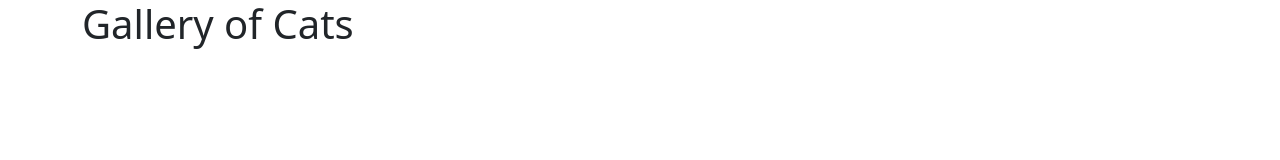
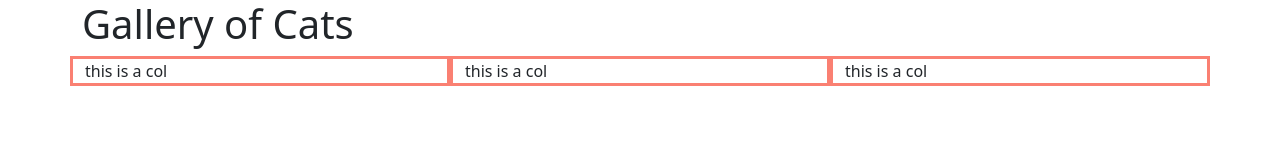
Before and after one commit to rmccrear/capstone-template-level-1, a plain HTML site: page gallery.html in a window 1280 px wide. Drawn offline with nearby package versions, Linux system fonts and the light colour scheme.

Commit message:
create cols in gallery

```diff
--- a/gallery.html
+++ b/gallery.html
@@ -5,11 +5,25 @@
     <meta name="viewport" content="width=device-width, initial-scale=1.0">
     <title>Gallery</title>
     <link href="https://cdn.jsdelivr.net/npm/bootstrap@5.3.3/dist/css/bootstrap.min.css" rel="stylesheet" integrity="sha384-QWTKZyjpPEjISv5WaRU9OFeRpok6YctnYmDr5pNlyT2bRjXh0JMhjY6hW+ALEwIH" crossorigin="anonymous">
+    <link rel="stylesheet" href="style.css">
 </head>
 <body>
     <div class="container">
         <h1>Gallery of Cats</h1>
     </div>
+    <main class="container">
+        <div class="row">
+            <div class="col my-col">
+                this is a col
+            </div>
+            <div class="col my-col">
+                this is a col
+            </div>
+            <div class="col my-col">
+                this is a col
+            </div>
+        </div>
+    </main>
 
     <script src="https://cdn.jsdelivr.net/npm/bootstrap@5.3.3/dist/js/bootstrap.bundle.min.js" integrity="sha384-YvpcrYf0tY3lHB60NNkmXc5s9fDVZLESaAA55NDzOxhy9GkcIdslK1eN7N6jIeHz" crossorigin="anonymous"></script>
 </body>
--- a/style.css
+++ b/style.css
@@ -9,3 +9,7 @@
 .cat-image-container img {
   width: 100%;
 }
+
+.my-col {
+  border: solid salmon;
+}
```
